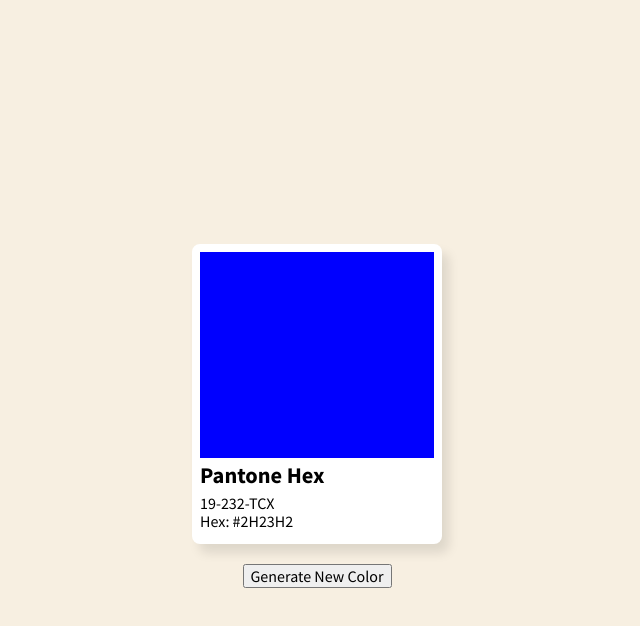
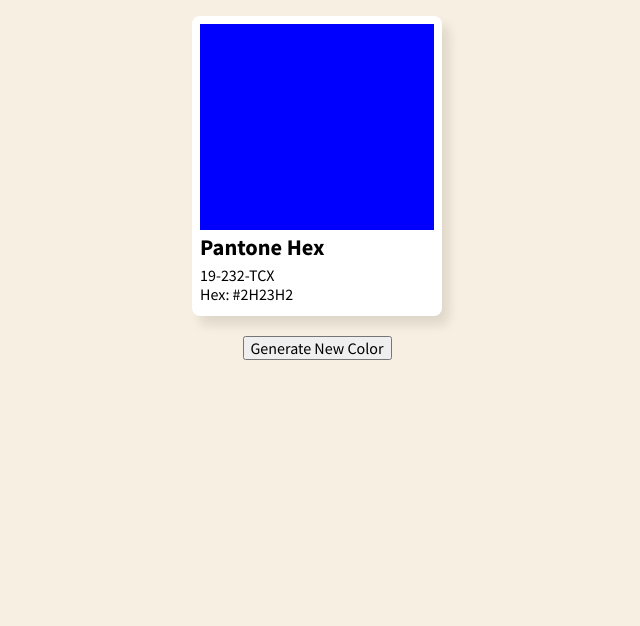
Before and after one commit to maanikhalid/Color-Flipper, a plain HTML site: page index.html in a window 1280 px wide. Shown: the whole page, without its empty margins (323-963 px from the left). Drawn offline with Linux system fonts and the light colour scheme.

Commit message:
Updates to HTML and CSS only
Getting the UI setup first before any JS is added

```diff
--- a/index.html
+++ b/index.html
@@ -4,6 +4,7 @@
     <title>Color Flipper - Practicing DOM Manlipulation</title>
     <link rel="stylesheet" href="style.css" />
     <link rel="stylesheet" href="normalise.css" />
+    <meta name="viewport" content="width=device-width, initial-scale=1.0, maximum-scale=1.0, user-scalable=0">
 </head>
 <body>
 
--- a/style.css
+++ b/style.css
@@ -5,7 +5,6 @@
     flex-direction: column;
     justify-content: center;
     align-items: center;
-    height: 100vh;
     background: #F7EFE1;
     font-family: "Source Sans Pro", sans-serif;
     font-weight: 400;
```
